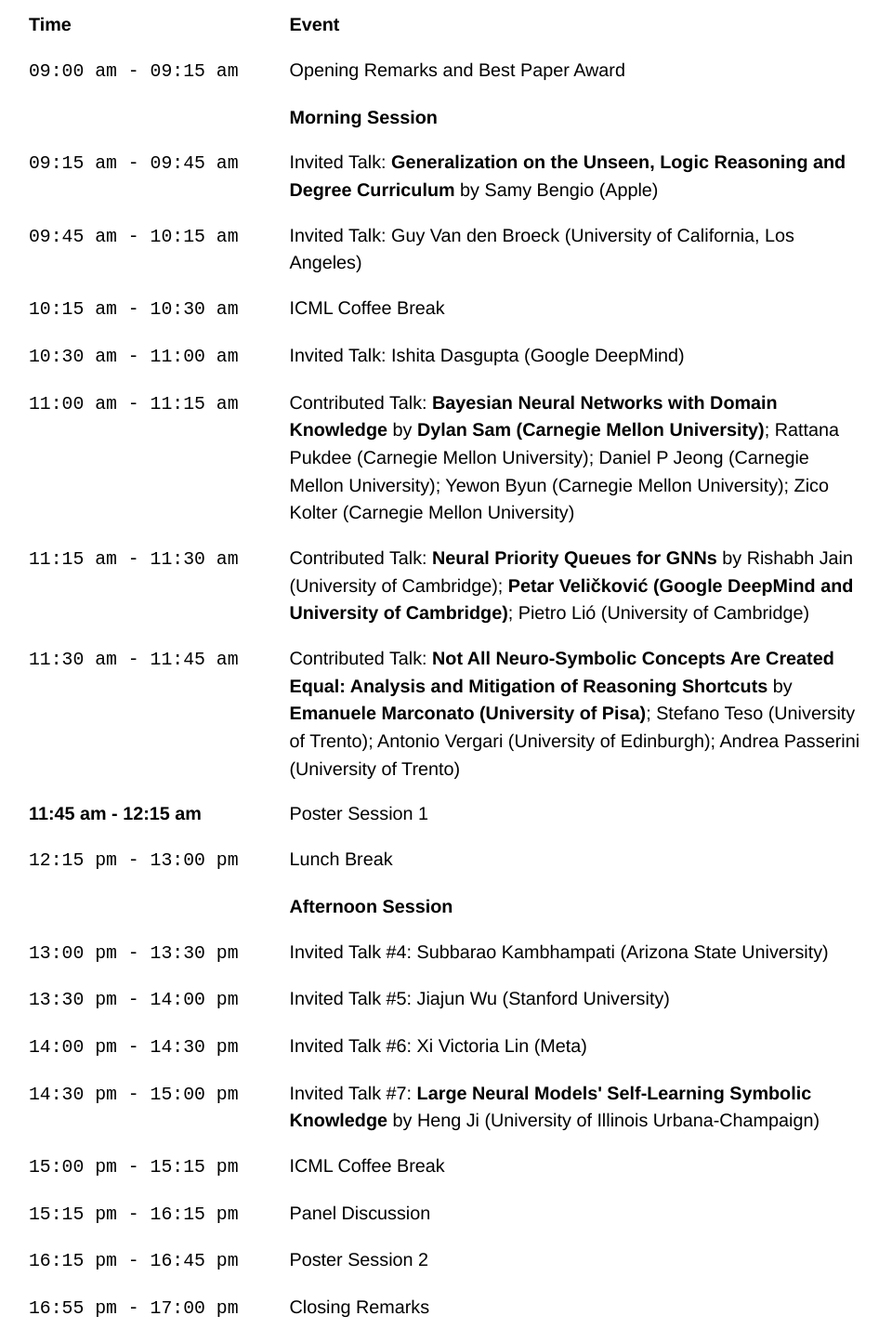
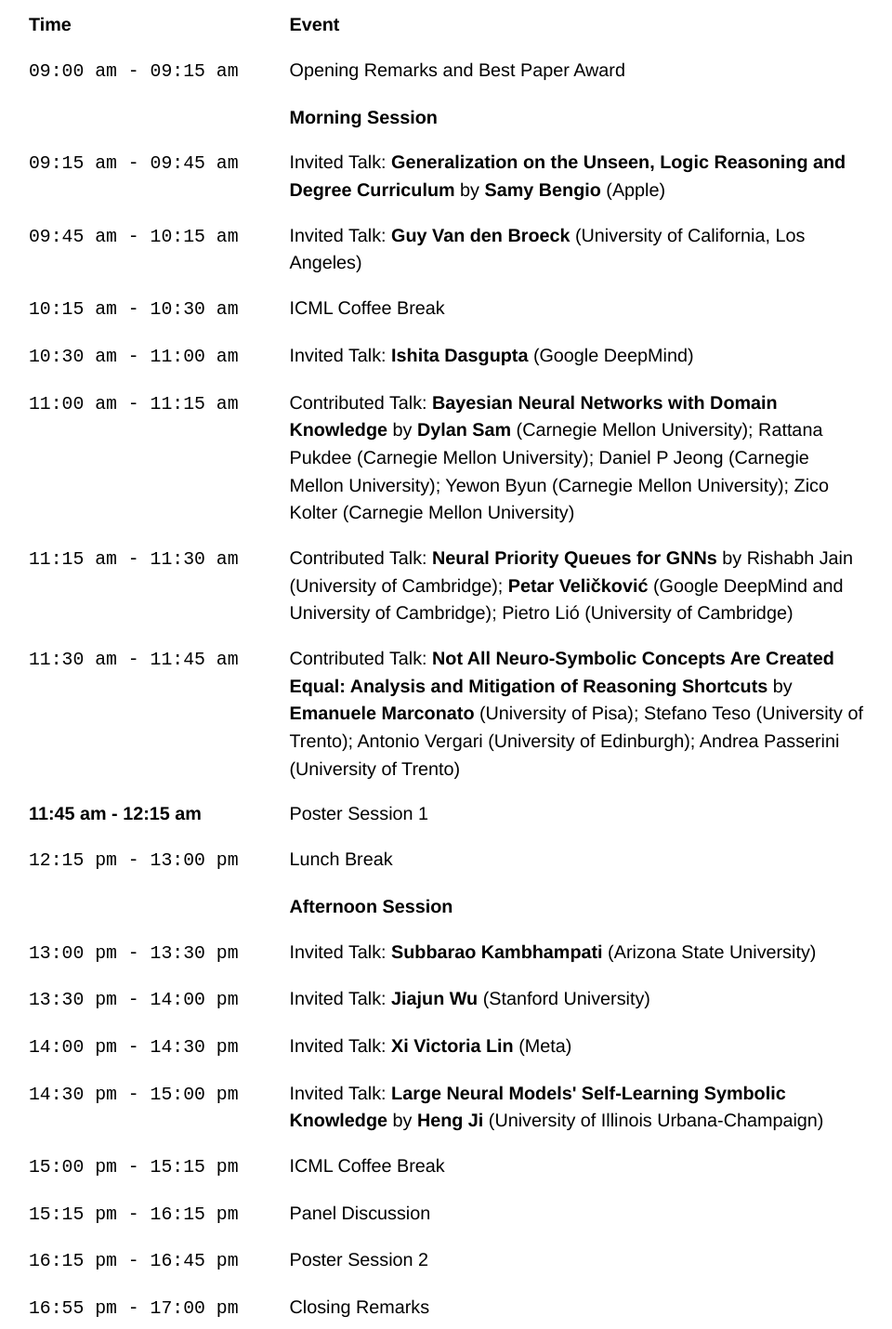
Before and after one commit to klr-icml2023/klr-icml2023.github.io, a plain HTML site: page schedule.html in a window 1280 px wide. Shown: the part 613-2043 px from the top of the page at 93% size, without its empty margins (160-1120 px from the left). Drawn offline with Linux system fonts and the light colour scheme; a web font is replaced by a local one.

Commit message:
Update schedule.html

```diff
--- a/schedule.html
+++ b/schedule.html
@@ -78,11 +78,11 @@
     </tr>
     <tr>
       <td><span style="font-family: monospace;">09:15 am - 09:45 am</span></td>
-      <td>Invited Talk: <b>Generalization on the Unseen, Logic Reasoning and Degree Curriculum</b> by Samy Bengio (Apple)</td>
+      <td>Invited Talk: <b>Generalization on the Unseen, Logic Reasoning and Degree Curriculum</b> by <b>Samy Bengio</b> (Apple)</td>
     </tr>
     <tr>
       <td><span style="font-family: monospace;">09:45 am - 10:15 am</span></td>
-      <td>Invited Talk: Guy Van den Broeck (University of California, Los Angeles)</td>
+      <td>Invited Talk: <b>Guy Van den Broeck</b> (University of California, Los Angeles)</td>
     </tr>
     <tr>
       <td><span style="font-family: monospace;">10:15 am - 10:30 am</span></td>
@@ -90,19 +90,19 @@
     </tr>
         <tr>
       <td><span style="font-family: monospace;">10:30 am - 11:00 am</span></td>
-      <td>Invited Talk: Ishita Dasgupta (Google DeepMind)</td>
+      <td>Invited Talk: <b>Ishita Dasgupta</b> (Google DeepMind)</td>
     </tr>
     <tr>
       <td><span style="font-family: monospace;">11:00 am - 11:15 am</span></td>
-      <td>Contributed Talk: <b>Bayesian Neural Networks with Domain Knowledge</b> by <b>Dylan Sam (Carnegie Mellon University)</b>; Rattana Pukdee (Carnegie Mellon University); Daniel P Jeong (Carnegie Mellon University); Yewon Byun (Carnegie Mellon University); Zico Kolter (Carnegie Mellon University)</td>
+      <td>Contributed Talk: <b>Bayesian Neural Networks with Domain Knowledge</b> by <b>Dylan Sam</b> (Carnegie Mellon University); Rattana Pukdee (Carnegie Mellon University); Daniel P Jeong (Carnegie Mellon University); Yewon Byun (Carnegie Mellon University); Zico Kolter (Carnegie Mellon University)</td>
     </tr>
     <tr>
       <td><span style="font-family: monospace;">11:15 am - 11:30 am</span></td>
-      <td>Contributed Talk: <b>Neural Priority Queues for GNNs</b> by Rishabh Jain (University of Cambridge); <b>Petar Veličković (Google DeepMind and University of Cambridge)</b>; Pietro Lió (University of Cambridge)</td>
+      <td>Contributed Talk: <b>Neural Priority Queues for GNNs</b> by Rishabh Jain (University of Cambridge); <b>Petar Veličković</b> (Google DeepMind and University of Cambridge); Pietro Lió (University of Cambridge)</td>
     </tr>
     <tr>
       <td><span style="font-family: monospace;">11:30 am - 11:45 am</span></td>
-      <td>Contributed Talk: <b>Not All Neuro-Symbolic Concepts Are Created Equal: Analysis and Mitigation of Reasoning Shortcuts</b> by <b>Emanuele Marconato (University of Pisa)</b>; Stefano Teso (University of Trento); Antonio Vergari (University of Edinburgh); Andrea Passerini (University of Trento)</td>
+      <td>Contributed Talk: <b>Not All Neuro-Symbolic Concepts Are Created Equal: Analysis and Mitigation of Reasoning Shortcuts</b> by <b>Emanuele Marconato</b> (University of Pisa); Stefano Teso (University of Trento); Antonio Vergari (University of Edinburgh); Andrea Passerini (University of Trento)</td>
     </tr>
     <tr>
       <td><b>11:45 am - 12:15 am</b></td>
@@ -118,19 +118,19 @@
     </tr>
     <tr>
       <td><span style="font-family: monospace;">13:00 pm - 13:30 pm</span></td>
-      <td>Invited Talk #4: Subbarao Kambhampati (Arizona State University)</td>
+      <td>Invited Talk: <b>Subbarao Kambhampati</b> (Arizona State University)</td>
     </tr>
     <tr>
       <td><span style="font-family: monospace;">13:30 pm - 14:00 pm</span></td>
-      <td>Invited Talk #5: Jiajun Wu (Stanford University)</td>
+      <td>Invited Talk: <b>Jiajun Wu</b> (Stanford University)</td>
     </tr>
     <tr>
       <td><span style="font-family: monospace;">14:00 pm - 14:30 pm</span></td>
-      <td>Invited Talk #6: Xi Victoria Lin (Meta)</td>
+      <td>Invited Talk: <b>Xi Victoria Lin</b> (Meta)</td>
     </tr>
     <tr>
       <td><span style="font-family: monospace;">14:30 pm - 15:00 pm</span></td>
-      <td>Invited Talk #7: <b>Large Neural Models' Self-Learning Symbolic Knowledge</b> by Heng Ji (University of Illinois Urbana-Champaign)</td>
+      <td>Invited Talk: <b>Large Neural Models' Self-Learning Symbolic Knowledge</b> by <b>Heng Ji</b> (University of Illinois Urbana-Champaign)</td>
     </tr>
       <tr>
       <td><span style="font-family: monospace;">15:00 pm - 15:15 pm</span></td>
```
